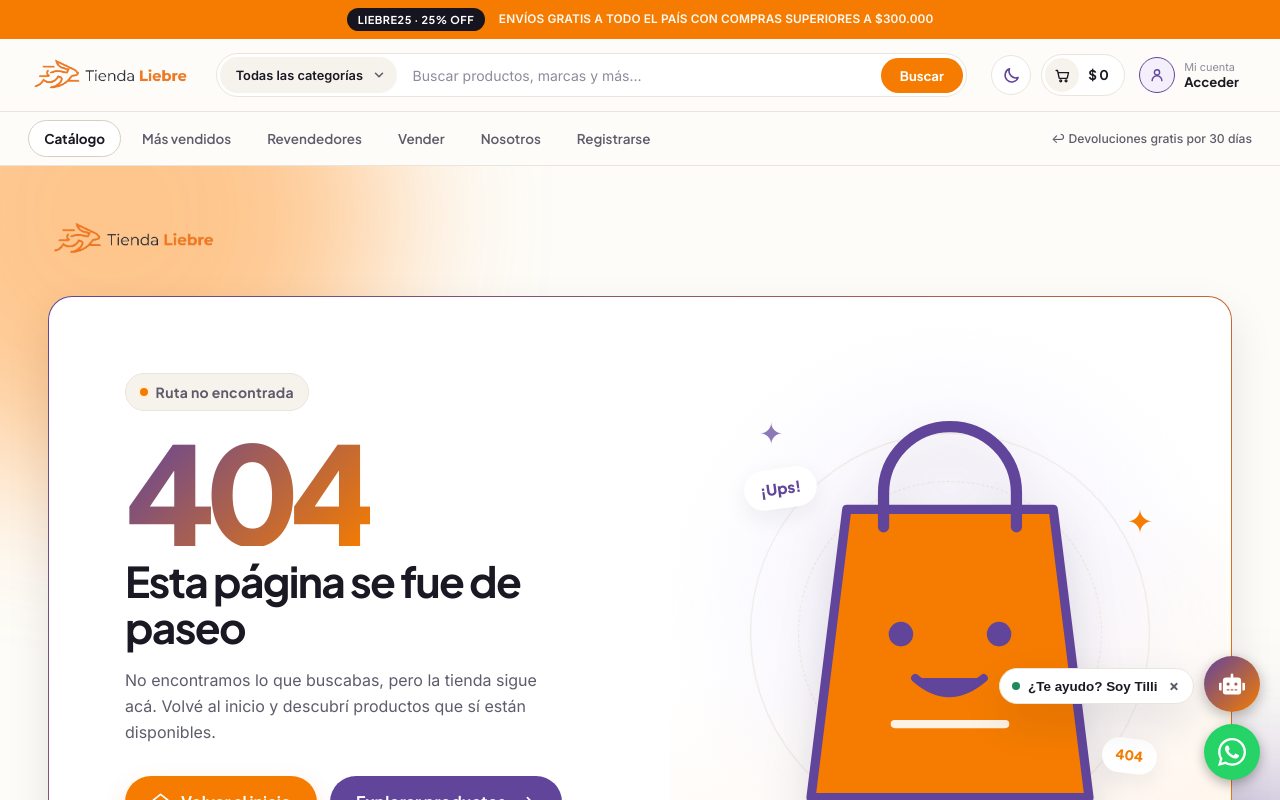
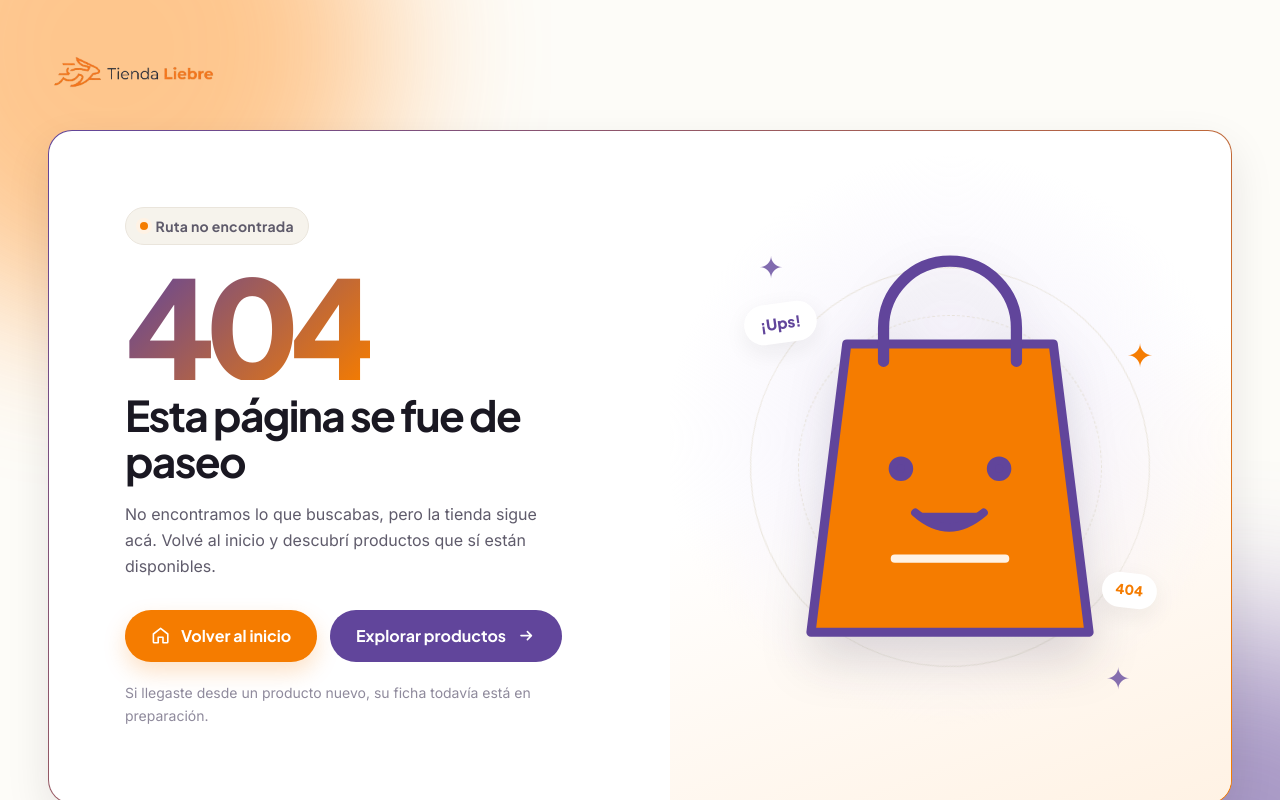
Before and after one commit to micaslo/modulo2-ecommercepro, a React (Vite) app: page /error-404 in a window 1280 px wide. Shown: the top 800 px of the page. Built offline with nearby package versions, Linux system fonts and the light colour scheme.

Commit message:
feat: refactor routing structure to include SiteLayout for consistent UI across pages

```diff
--- a/src/App.tsx
+++ b/src/App.tsx
@@ -1,4 +1,4 @@
-import { Navigate, Route, Routes, useLocation } from "react-router-dom";
+import { Navigate, Outlet, Route, Routes } from "react-router-dom";
 import Navbar from "./components/navbar/Navbar";
 import Footer from "./components/footer/footer";
 import ButtonWsp from "./components/buttonWsp/ButtonWsp";
@@ -24,16 +24,33 @@ import ProtectedRoute from "./routes/ProtectedRoute";
 import { useCart } from "./hooks/useCart";
 import "./App.css";
 
+function SiteLayout({
+  cartCount,
+  cartTotal,
+}: {
+  cartCount: number;
+  cartTotal: number;
+}) {
+  return (
+    <>
+      <Navbar cartCount={cartCount} cartTotal={cartTotal} />
+      <Outlet />
+      <Footer />
+      <TilliBot />
+      <ButtonWsp />
+    </>
+  );
+}
+
 function App() {
   const { totalItems, subtotal } = useCart();
-  const location = useLocation();
-  const isLoginPage = location.pathname === "/login";
 
   return (
     <>
-      {!isLoginPage && <Navbar cartCount={totalItems} cartTotal={subtotal} />}
+      <Routes>
+        <Route path="/login" element={<LoginPage />} />
 
-      <Routes>
+        <Route element={<SiteLayout cartCount={totalItems} cartTotal={subtotal} />}>
           <Route
             path="/"
             element={
@@ -45,9 +62,11 @@ function App() {
               </main>
             }
           />
-        <Route path="/login" element={<LoginPage />} />
           <Route path="/sobrenosotros" element={<AboutUs />} />
-        <Route path="/sobre-nosotros" element={<Navigate to="/sobrenosotros" replace />} />
+          <Route
+            path="/sobre-nosotros"
+            element={<Navigate to="/sobrenosotros" replace />}
+          />
           <Route path="/nosotros" element={<Navigate to="/sobrenosotros" replace />} />
           <Route path="/productos" element={<CatalogPage />} />
           <Route path="/categoria/:slug" element={<CategoryPage />} />
@@ -87,17 +106,11 @@ function App() {
           <Route path="/registro" element={<PageToCreateAnAccount />} />
           <Route path="/crear-cuenta" element={<PageToCreateAnAccount />} />
           <Route path="/como-llegar" element={<HowToGetThere />} />
+        </Route>
+
         <Route path="/error-404" element={<Error404 />} />
         <Route path="*" element={<Error404 />} />
       </Routes>
-
-      {!isLoginPage && (
-        <>
-          <Footer />
-          <TilliBot />
-          <ButtonWsp />
-        </>
-      )}
     </>
   );
 }
```
Lines whose indentation alone changed are shown as unchanged.
